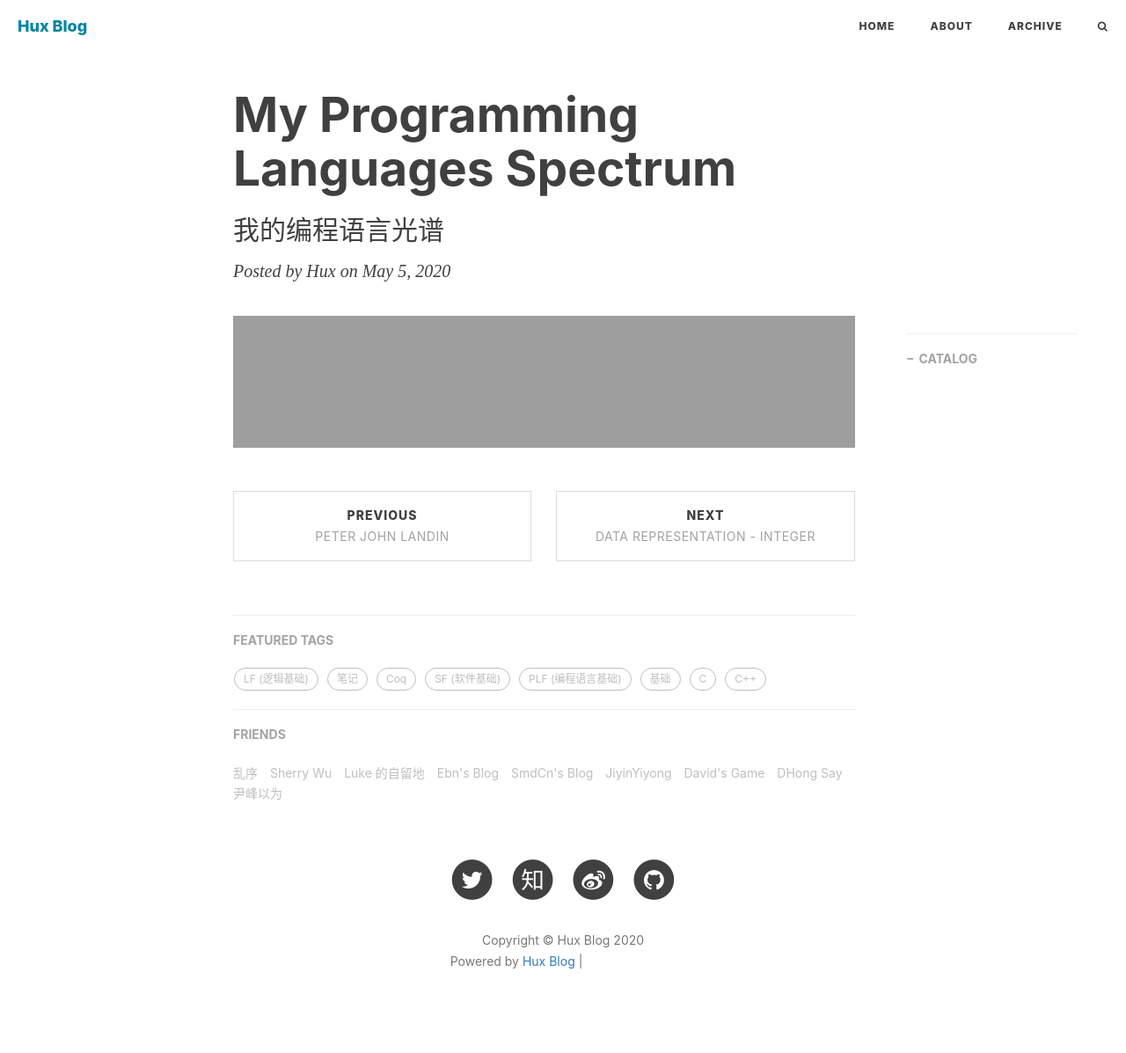
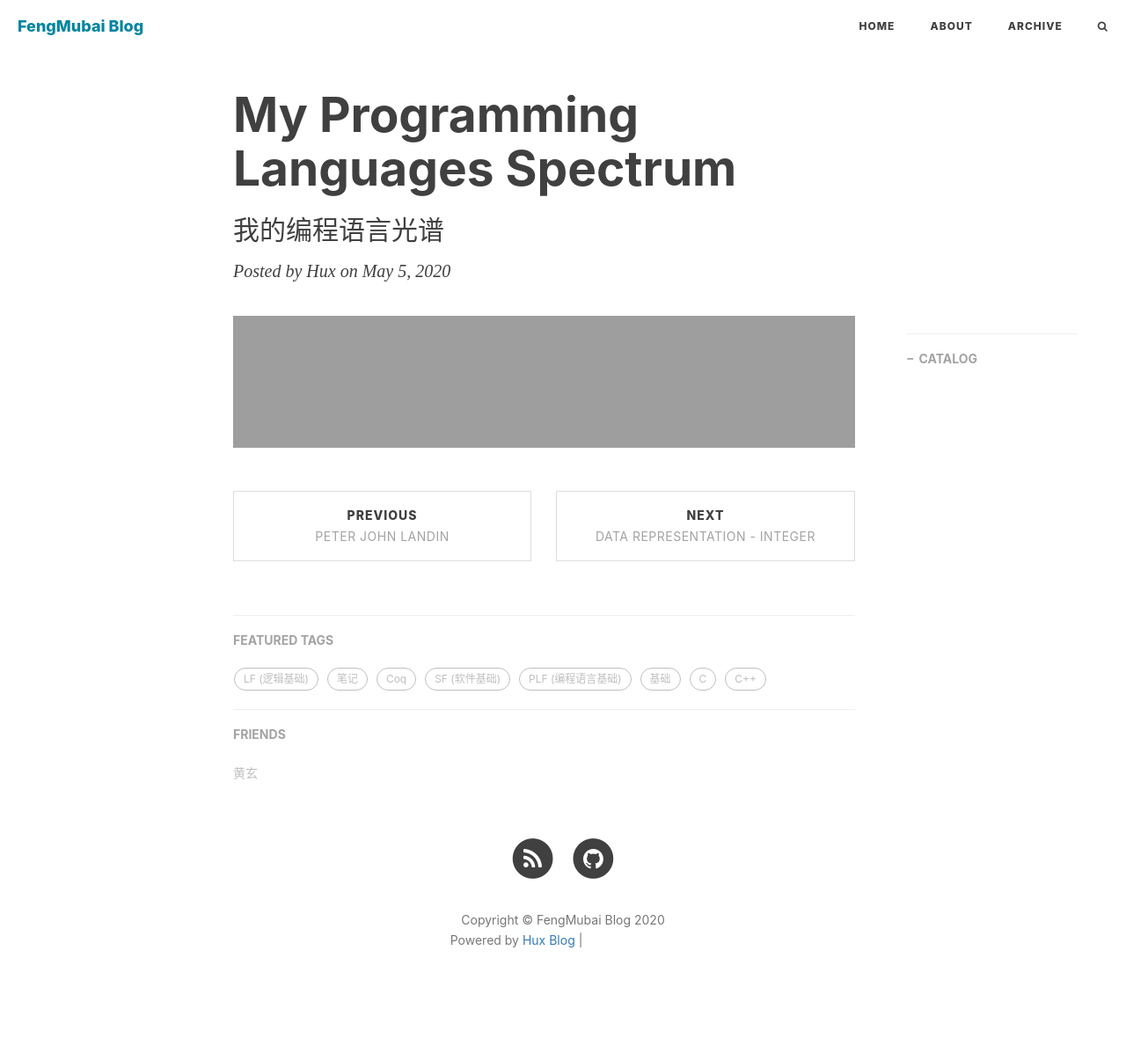
Before and after one commit to fengmubai/fengmubai.github.io, a Jekyll site: the page built from _posts/hidden/2020-05-05-pl-chart.md, in a window 1280 px wide. Shown: the whole page at 88% size. Built offline with Jekyll 4.4.1, drawn with Linux system fonts in a browser that asks for light colours; nearby versions of some CDN libraries; comment, search, counter and statistics services are not loaded; after the commit the page ends 1173 px from its top, so only the background shows below that; grey boxes are pictures that could not be loaded.

Commit message:
更新信息

```diff
--- a/_config.yml
+++ b/_config.yml
@@ -1,22 +1,22 @@
 # Site settings
-title: Hux Blog
-SEOTitle: 黄玄的博客 | Hux Blog
+title: FengMubai Blog
+SEOTitle: 风沐白的博客 | FengMubai Blog
 header-img: img/home-bg.jpg
-email: huxpro@gmail.com
-description: "关于程序与设计、黑客与画家 | 黄玄，Web & Mobile Lover，Software Engineer，UX Designer | 这里是 @Hux黄玄 的个人博客，与你一起发现更大的世界。"
-keyword: "黄玄, Hux黄玄, Hux, 鬼栈, huxpro, @huxpro, 黄玄的博客, Hux Blog, 博客, 个人网站, 互联网, Web, JavaScript, 前端, 设计"
-url: "https://huangxuan.me"              # your host, for absolute URL
+email: jiangpeyton@gmail.com
+description: ""
+keyword: ""
+url: "https://fengmubai.github.io"              # your host, for absolute URL
 baseurl: ""                             # for example, '/blog' if your blog hosted on 'host/blog'
 
 # Publish posts or collection documents with a future date.
 future: true
 
 # SNS settings
-RSS: false
-weibo_username:     huxpro
-zhihu_username:     huxpro
-github_username:    huxpro
-twitter_username:   huxpro
+RSS: true
+#weibo_username:
+#zhihu_username:
+github_username:    fengmubai
+#twitter_username:
 #facebook_username:  huxpro
 #linkedin_username:  firstname-lastname-idxxxx
 
@@ -59,7 +59,7 @@ kramdown:
 
 
 # Disqus settings
-disqus_username: hux
+#idisqus_username: hux
 
 # Netease settings
 netease_comment: false
@@ -71,14 +71,14 @@ netease_comment: false
 # ba_track_id: [your track id]
 
 # Google Analytics
-ga_track_id: 'UA-49627206-1'            # Format: UA-xxxxxx-xx
-ga_domain: huangxuan.me
+ga_track_id: ''            # Format: UA-xxxxxx-xx
+ga_domain: auto
 
 
 
 # Sidebar settings
 sidebar: true                           # whether or not using Sidebar.
-sidebar-about-description: "For the next quantum leap<br>离开世界之前，一切都是过程"
+sidebar-about-description: "Sense of justice, a little is enough<br>多少要有一点正义感"
 sidebar-avatar: /img/avatar-hux-ny.jpg      # use absolute URL, seeing it's used in both `/` and `/about/`
 
 
@@ -106,31 +106,7 @@ friends: [
     #     title: "Su",
     #     href: "http://su.gallery/"
     # },{
-        title: "乱序",
-        href: "http://mida.re/"
-    },{
-        title: "Sherry Wu",
-        href: "https://xuechundesign.github.io"
-    },{
-        title: "Luke 的自留地",
-        href: "http://hmqk1995.github.io"
-    },{
-        title: "Ebn's Blog",
-        href: "http://ebnbin.com/"
-    },{
-        title: "SmdCn's Blog",
-        href: "http://blog.smdcn.net"
-    },{
-        title: "JiyinYiyong",
-        href: "http://tiye.me/"
-    },{
-        title: "David's Game",
-        href: "https://www.ruoyaowu.com/"
-    },{
-        title: "DHong Say",
-        href: "http://dhong.co"
-    },{
-        title: "尹峰以为",
-        href: "http://ingf.github.io/"
+        title: "黄玄",
+        href: "https://huangxuan.me"
     }
 ]
```
